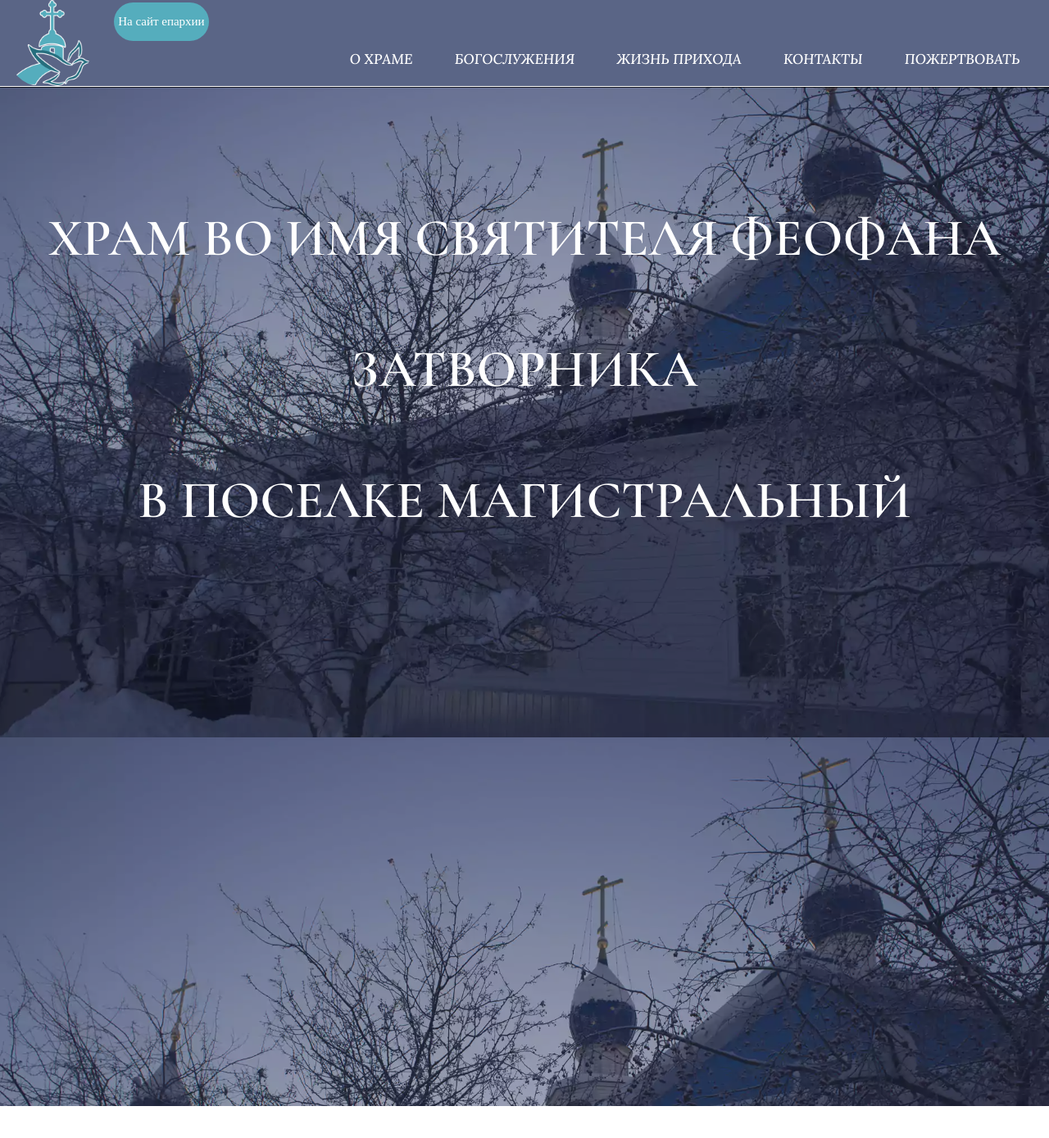
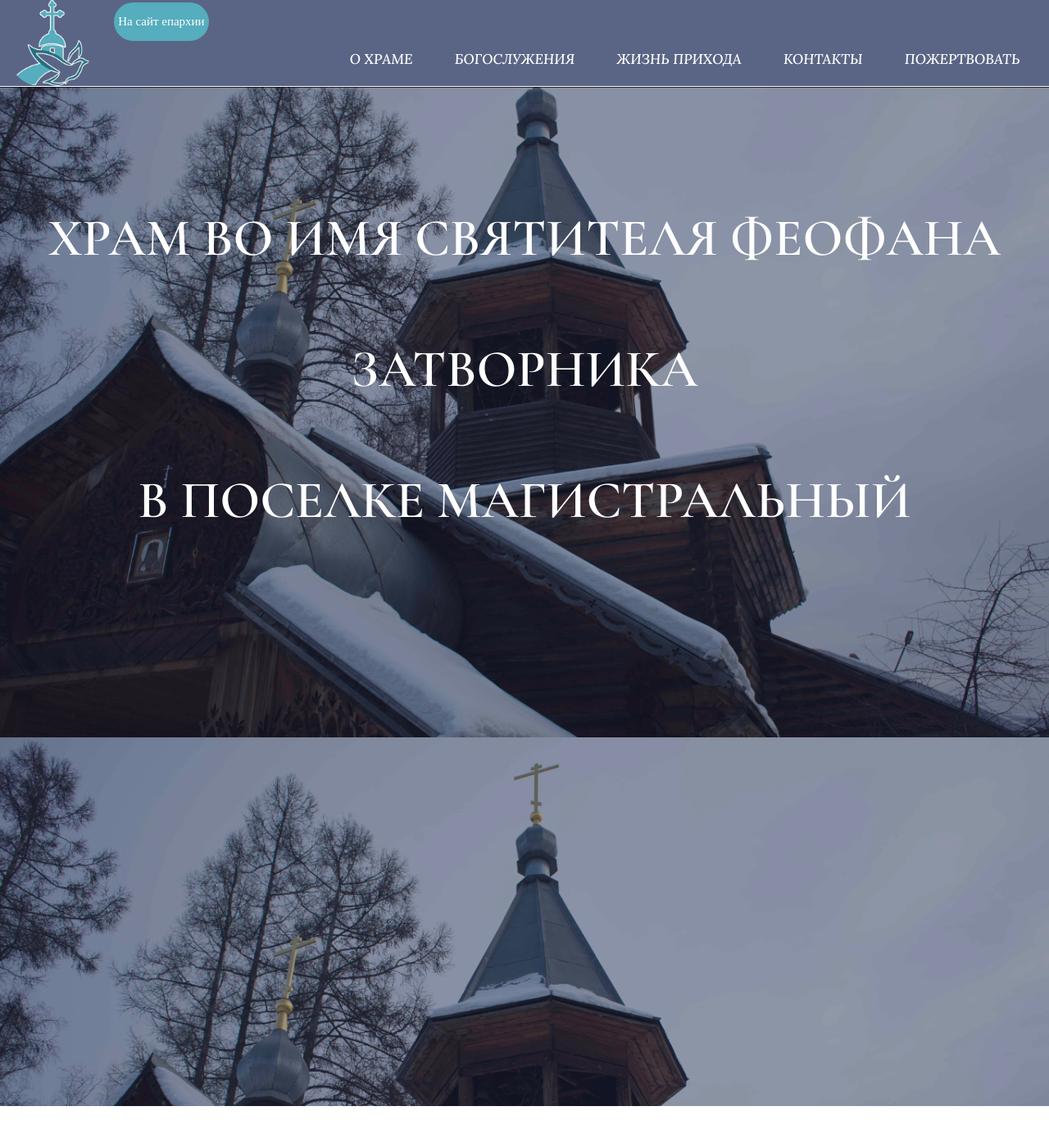
Before and after one commit to magistralfeofana/magistralfeofana.github.io, a Jekyll site: the page built from index.md, in a window 1280 px wide and 1400 px high. Shown: the top 1389 px of the window at 82% size. Built offline with Jekyll 4.4.1, drawn with Linux system fonts in a browser that asks for light colours; nearby versions of some CDN libraries; some web fonts are replaced; library files that are not in the unit come from our copies.

Commit message:
другое разрешение

```diff
--- a/assets/css/style.css
+++ b/assets/css/style.css
@@ -176,7 +176,7 @@ body header .container-nav-back {
 }
 
 body header .view {
-  background-image: url("../img/Promo-background.webp");
+  background-image: url("../img/Promo-background.jpg");
   background-repeat: no-repeat;
   background-size: cover;
   background-attachment: fixed;
```
